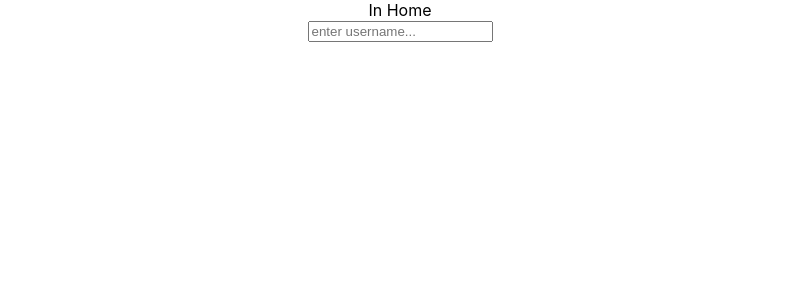
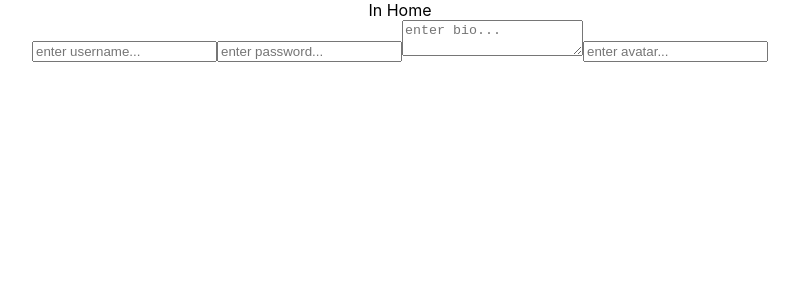
Before and after one commit to eric-klimowich/plan-sharing-frontend, a React (Create React App) app: page / in a window 1280 px wide. Shown: the top 300 px of the page, without its empty margins (240-1039 px from the left). Built offline with nearby package versions, Linux system fonts and the light colour scheme.

Commit message:
Created password, bio, and avatar fields for new user form

```diff
--- a/src/NewUser.js
+++ b/src/NewUser.js
@@ -4,11 +4,25 @@ const NewUser = () => {
   return (
     <div>
       <form>
-      <input
-        type="text"
-        name="username"
-        placeholder="enter username..."
-      />
+        <input
+          type="text"
+          name="username"
+          placeholder="enter username..."
+        />
+        <input
+          type="text"
+          name="password"
+          placeholder="enter password..."
+        />
+        <textarea
+          name="bio"
+          placeholder="enter bio..."
+        />
+        <input
+          type="text"
+          name="avatar"
+          placeholder="enter avatar..."
+        />
       </form>
     </div>
   )
```
